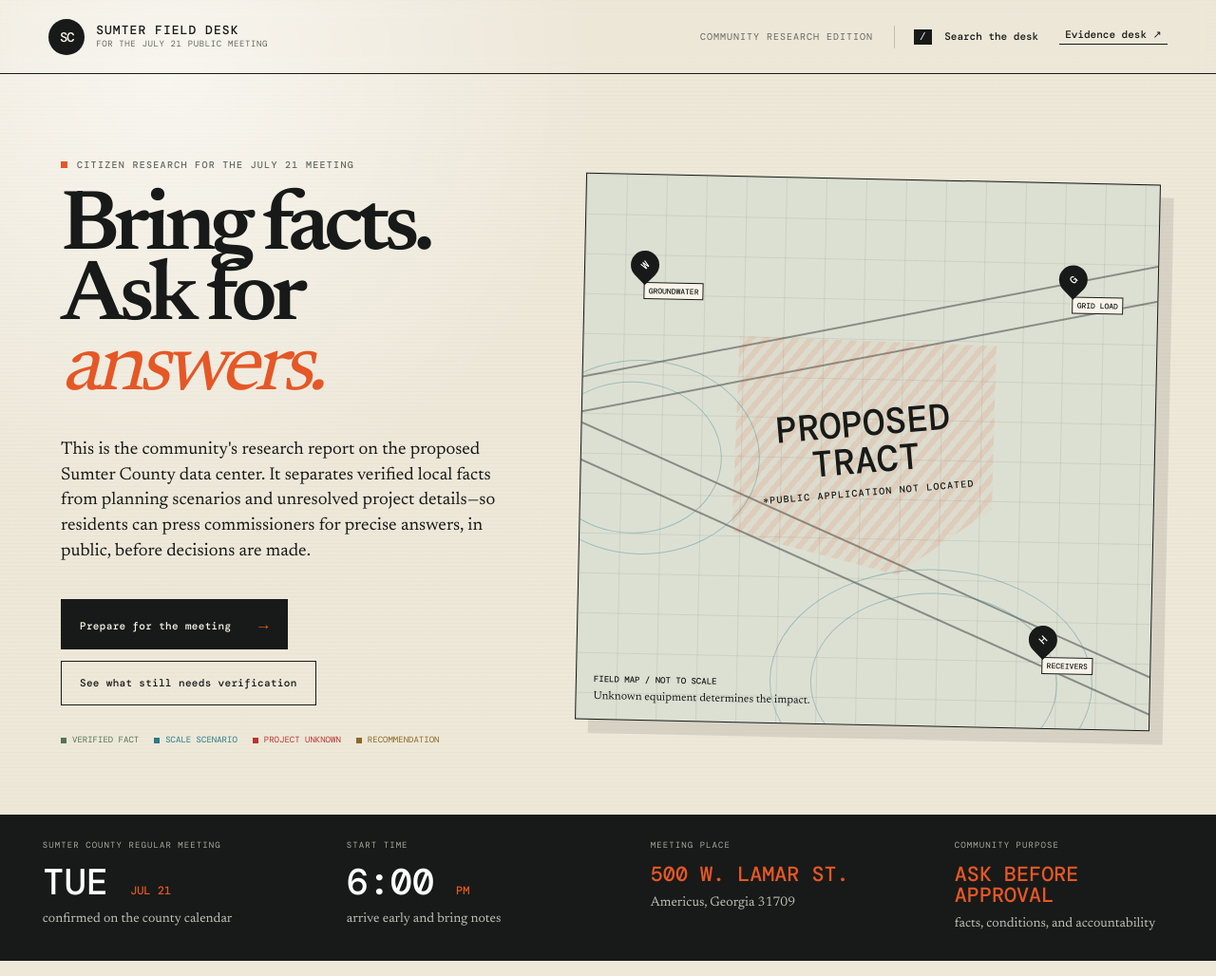
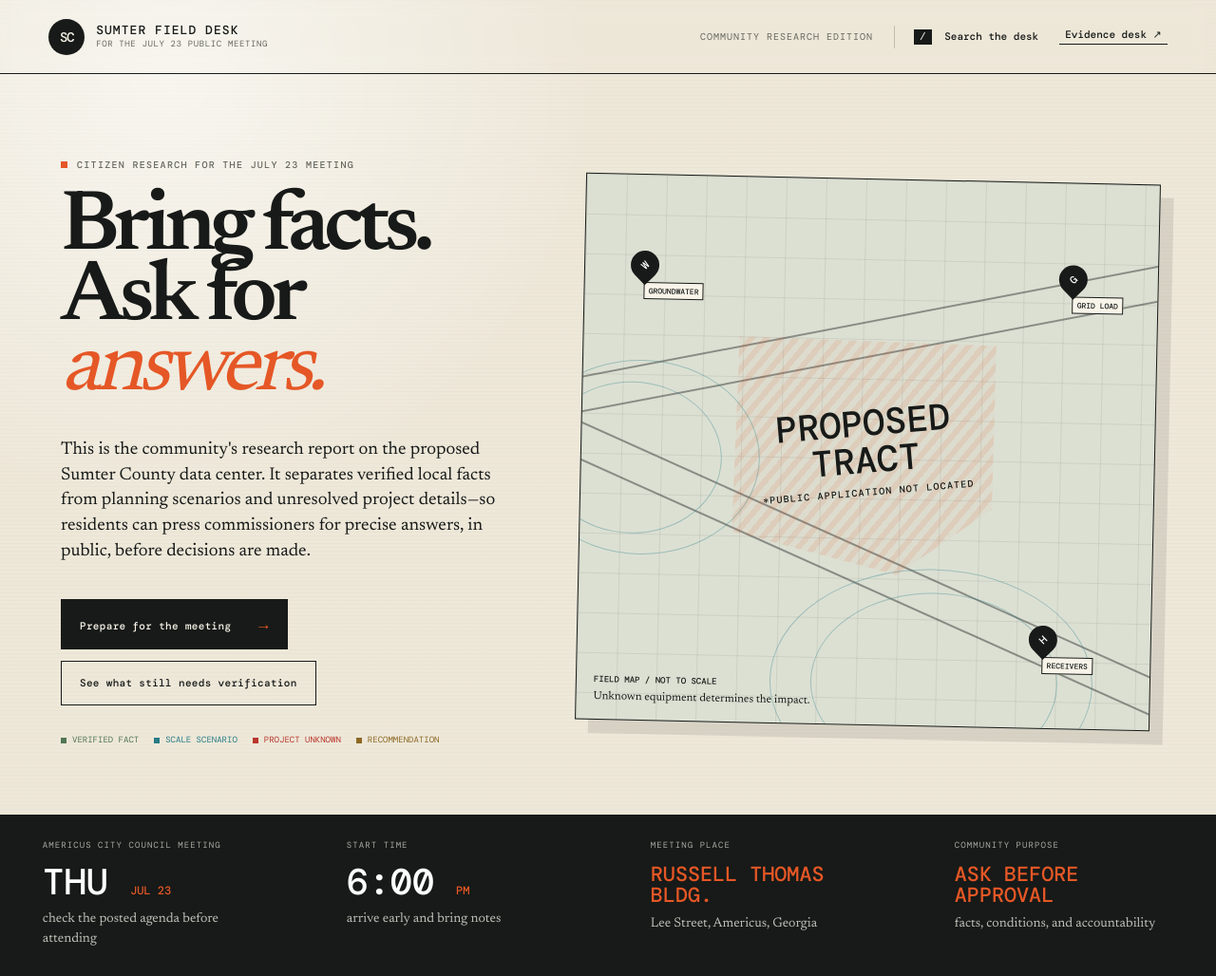
Before and after one commit to kevindowling/SumterDataCenterReadiness, a website: page website/index.html in a window 1280 px wide. Shown: the whole page at 95% size. Drawn offline with nearby package versions, Linux system fonts and the light colour scheme.

Commit message:
Point home page meeting info at July 23 city council meeting

```diff
--- a/website/app.js
+++ b/website/app.js
@@ -99,7 +99,7 @@ function readRoute() {
 const topbar = () => `
   <header class="topbar">
     <button class="brand" data-home aria-label="Return to research desk">
-      <span class="brand-seal">SC</span><span><b>SUMTER FIELD DESK</b><small>FOR THE JULY 21 PUBLIC MEETING</small></span>
+      <span class="brand-seal">SC</span><span><b>SUMTER FIELD DESK</b><small>FOR THE JULY 23 PUBLIC MEETING</small></span>
     </button>
     <div class="top-actions">
       <span class="edition">COMMUNITY RESEARCH EDITION</span>
@@ -125,7 +125,7 @@ function home() {
   return `${topbar()}<main class="home">
     <section class="hero">
       <div class="hero-copy">
-        <p class="eyebrow"><span></span> CITIZEN RESEARCH FOR THE JULY 21 MEETING</p>
+        <p class="eyebrow"><span></span> CITIZEN RESEARCH FOR THE JULY 23 MEETING</p>
         <h1>Bring facts.<br />Ask for <em>answers.</em></h1>
         <p class="lede">This is the community's research report on the proposed Sumter County data center. It separates verified local facts from planning scenarios and unresolved project details—so residents can press commissioners for precise answers, in public, before decisions are made.</p>
         <div class="hero-actions"><button data-doc="start">Prepare for the meeting <span>→</span></button><button class="quiet" data-doc="verify">See what still needs verification</button></div>
@@ -134,9 +134,9 @@ function home() {
       ${fieldMap()}
     </section>
     <section class="status-strip meeting-strip">
-      <div><small>SUMTER COUNTY REGULAR MEETING</small><b>TUE <i>JUL 21</i></b><span>confirmed on the county calendar</span></div>
+      <div><small>AMERICUS CITY COUNCIL MEETING</small><b>THU <i>JUL 23</i></b><span>check the posted agenda before attending</span></div>
       <div><small>START TIME</small><b>6:00 <i>PM</i></b><span>arrive early and bring notes</span></div>
-      <div><small>MEETING PLACE</small><b class="meeting-address">500 W. LAMAR ST.</b><span>Americus, Georgia 31709</span></div>
+      <div><small>MEETING PLACE</small><b class="meeting-address">RUSSELL THOMAS BLDG.</b><span>Lee Street, Americus, Georgia</span></div>
       <div><small>COMMUNITY PURPOSE</small><b class="meeting-address">ASK BEFORE APPROVAL</b><span>facts, conditions, and accountability</span></div>
     </section>
   </main>${searchPanel()}`;
--- a/website/index.html
+++ b/website/index.html
@@ -3,7 +3,7 @@
   <head>
     <meta charset="UTF-8" />
     <meta name="viewport" content="width=device-width, initial-scale=1.0" />
-    <meta name="description" content="A community research report for the July 21 public meeting on the proposed Sumter County data center." />
+    <meta name="description" content="A community research report for the July 23 public meeting on the proposed Sumter County data center." />
     <meta name="theme-color" content="#efe8d8" />
     <title>Sumter Field Desk — Data Center Research</title>
     <link rel="preconnect" href="https://fonts.googleapis.com" />
```
